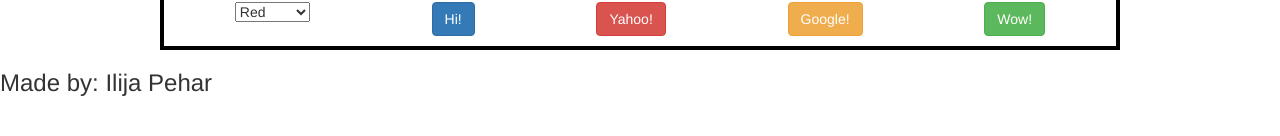
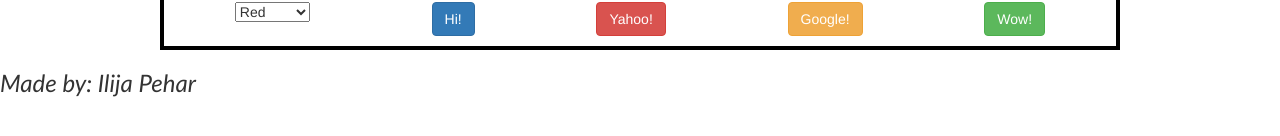
Before and after one commit to IlijaPehar/ilijawebsite, a plain HTML site: page index.html in a window 1280 px wide. Shown: the part 658-794 px from the top of the page. Drawn offline with nearby package versions, Linux system fonts and the light colour scheme.

Commit message:
Update styles.css

```diff
--- a/styles.css
+++ b/styles.css
@@ -27,3 +27,7 @@
 .flex-box-3 img:hover {
     box-shadow: 0px 10px 50px rgba(37, 50, 233, 1);
 }
+.best {
+   font-style: oblique;
+   font-family: 'Gill Sans', 'Gill Sans MT', Calibri, 'Trebuchet MS', sans-serif;
+}
```
